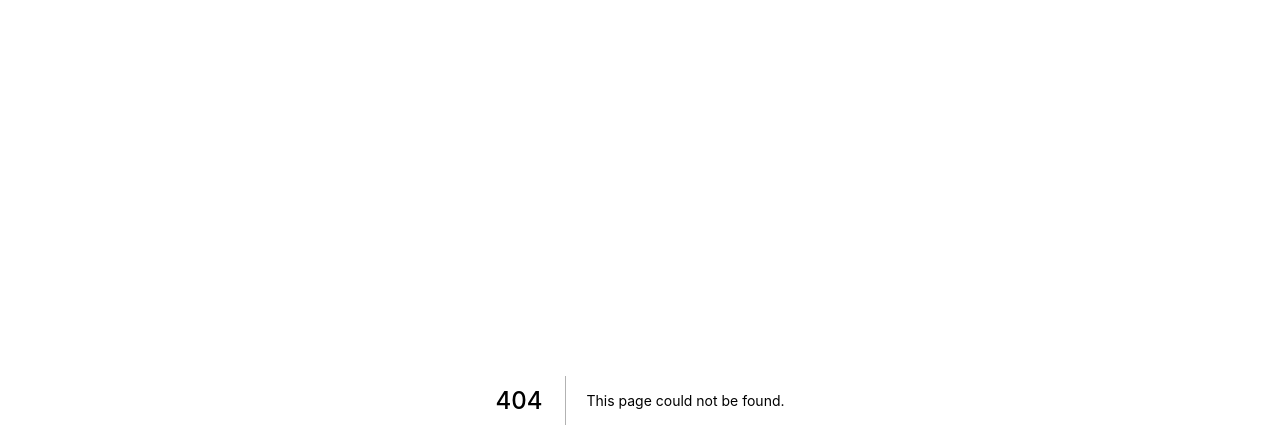
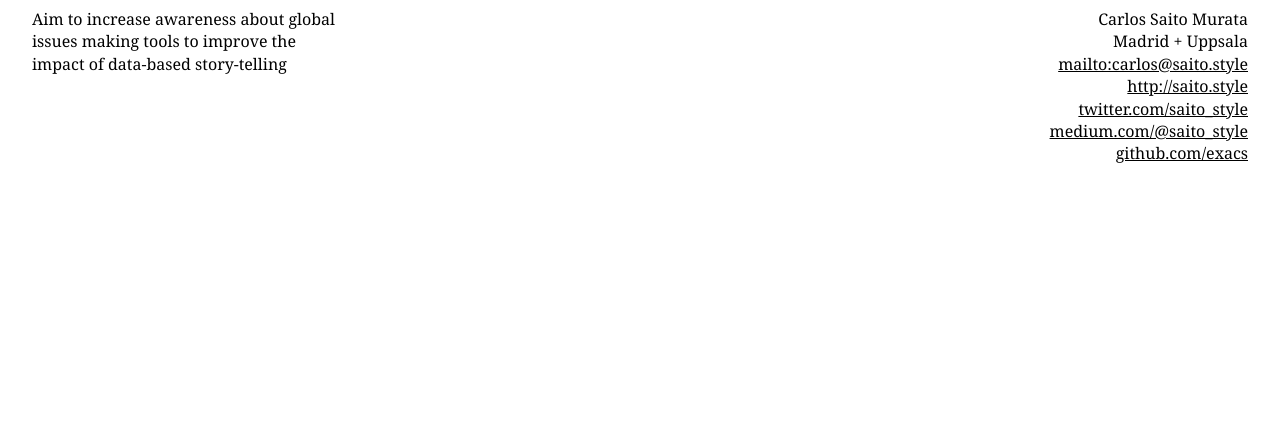
Before and after one commit to exacs/saito.style.next, a Next.js app: page /header in a window 1280 px wide. Before the commit this address had no page. Shown: the top 448 px of the page. Built offline with nearby package versions, Linux system fonts and the light colour scheme.

Commit message:
Resumé header

```diff
--- /dev/null
+++ b/pages/header.js
@@ -0,0 +1,59 @@
+import React from 'react';
+import styled from 'styled-components';
+
+const Container = styled.div`
+  line-height: 1.4rem;
+  @media all and (min-width: 640px) {
+    display: flex;
+    justify-content: space-between;
+    align-items: flex-start;
+  }
+`;
+
+const Part = styled.div`
+  font-family: Georgia;
+  padding: 0 24px 24px 24px;
+  max-width: 320px;
+  margin: auto;
+  @media all and (min-width: 640px) {
+    width: 320px;
+    margin: 0;
+  }
+`;
+
+const RightPart = Part.extend`
+  @media all and (min-width: 640px) {
+    text-align: right;
+  }
+`;
+
+const Link = styled.a`
+  color: #000;
+  text-decoration: underline;
+`;
+
+
+export default () =>
+  <Container>
+    <Part>Aim to increase awareness about global issues making tools to improve the impact of data-based story-telling</Part>
+    <RightPart>
+      <div>Carlos Saito Murata</div>
+      <div>Madrid + Uppsala</div>
+      <div>
+        <Link href='mailto:carlos@saito.style'>mailto:carlos@saito.style</Link>
+      </div>
+      <div>
+        <Link href='http://saito.style'>http://saito.style</Link>
+      </div>
+      <div>
+        <Link href='https://twitter.com/saito_style'>twitter.com/saito_style</Link>
+      </div>
+      <div>
+        <Link href='https://medium.com/@saito_style'>medium.com/@saito_style</Link>
+      </div>
+      <div>
+        <Link href='https://github.com/exacs'>github.com/exacs</Link>
+      </div>
+    </RightPart>
+  </Container>
+;
```
Also changed, not shown: pages/index.js (+11 -1 lines), pages/resume.js (added, +8 -0 lines).
